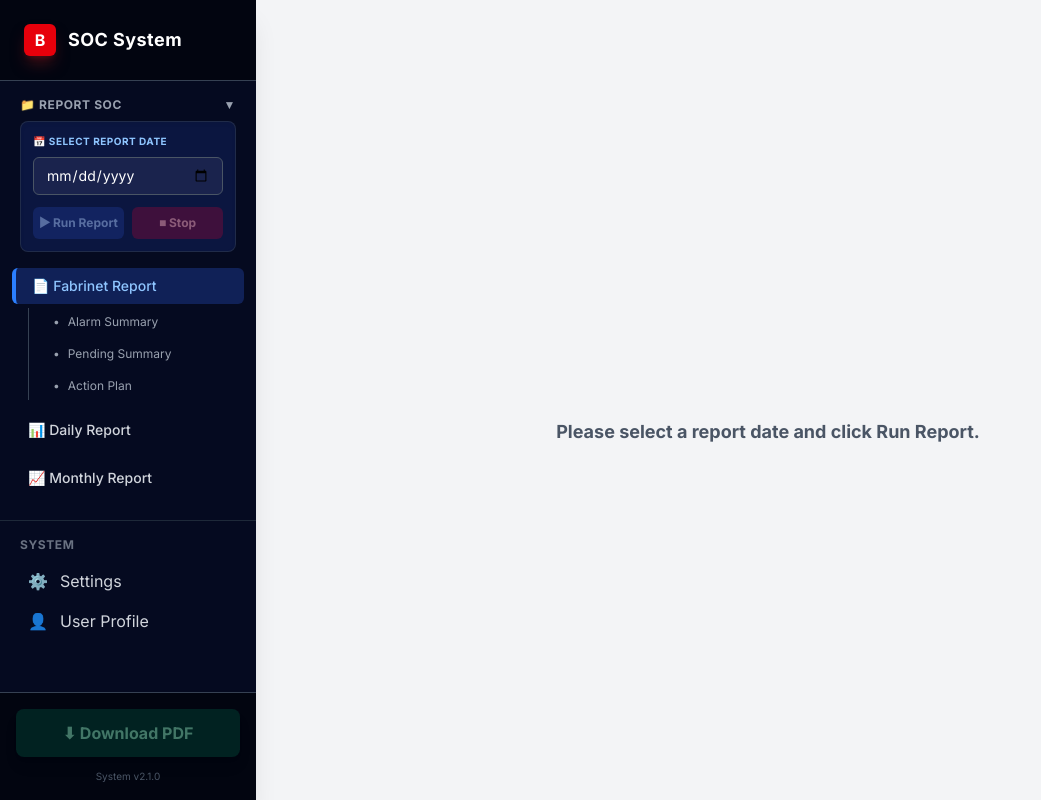
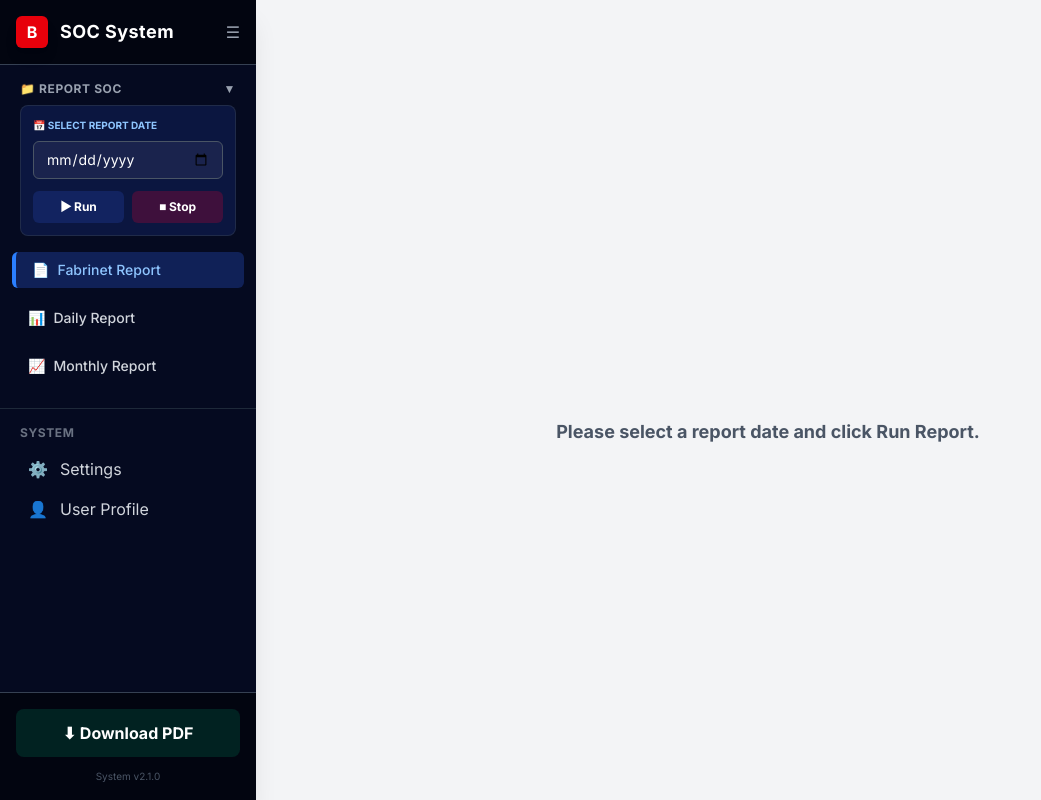
Before and after one commit to Sulaiman-Doloh/bmsp-soc-fabrinet-daily-report-web-app, a Next.js app: page /dashboard/report in a window 1280 px wide. Shown: the whole page, without its empty margins (0-1041 px from the left). Built offline with nearby package versions, Linux system fonts and the light colour scheme; a web font is replaced by a local one.

Commit message:
Increase font size

```diff
--- a/components/report-table/IncidentPending.tsx
+++ b/components/report-table/IncidentPending.tsx
@@ -26,7 +26,7 @@ export default function PendingTable({ data }: Props) {
         <thead>
           <tr className="bg-white font-bold text-center">
             <th className="border border-black border-t-0 p-2 w-14 align-middle">No.</th>
-            <th className="border border-black border-t-0 p-2 w-35 align-middle">Incident ID</th>
+            <th className="border border-black border-t-0 p-2 w-43 align-middle">Incident ID</th>
             <th className="border border-black border-t-0 p-2 align-middle">Incident Name</th>
             <th className="border border-black border-t-0 p-2 w-24 align-middle">Status</th>
           </tr>
--- a/components/sidebar/Sidebar.tsx
+++ b/components/sidebar/Sidebar.tsx
@@ -1,33 +1,31 @@
 // components/Sidebar.tsx
 "use client";
 
-import React, { useState } from 'react';
-import { useReport } from '@/context/ReportContext';
+import React, { useState } from "react";
+import { useReport } from "@/context/ReportContext";
 
 export default function Sidebar() {
   const [isReportSocOpen, setIsReportSocOpen] = useState(true);
-  const [activeReport, setActiveReport] = useState('fabrinet');
+  const [activeReport, setActiveReport] = useState("fabrinet");
+  const [isCollapsed, setIsCollapsed] = useState(false); // ✅ เพิ่ม state ย่อ/ขยาย
 
-  // เรียกใช้ Context
   const {
     selectedDate,
     reportDate,
     setSelectedDate,
     setReportDate,
-    isRunning
+    isRunning,
   } = useReport();
 
   const scrollToSection = (id: string) => {
     const element = document.getElementById(id);
     if (element) {
-      element.scrollIntoView({ behavior: 'smooth' });
+      element.scrollIntoView({ behavior: "smooth" });
     }
   };
 
-  // ฟังก์ชันเมื่อเปลี่ยนวันที่ (เหลือกล่องเดียว)
   const handleDateChange = (e: React.ChangeEvent<HTMLInputElement>) => {
-    const selectedDate = e.target.value;
-    setSelectedDate(selectedDate);
+    setSelectedDate(e.target.value);
   };
 
   const handleRunReport = () => {
@@ -42,6 +40,7 @@ export default function Sidebar() {
 
   const handleDownload = async () => {
     if (!reportDate || isRunning) return;
+
     const reportRoot = document.getElementById("report-root");
     if (!reportRoot) return;
 
@@ -52,42 +51,40 @@ export default function Sidebar() {
 
       const html2canvasModule = await import("html2canvas");
       const html2canvas = html2canvasModule.default || html2canvasModule;
+
       const jspdfModule = await import("jspdf");
       const { jsPDF } = jspdfModule;
+
       const filename = `SOC Daily Report [Fabrinet]${reportDate}.pdf`;
 
-      const pages = Array.from(reportRoot.querySelectorAll(".a4-page")) as HTMLElement[];
+      const pages = Array.from(
+        reportRoot.querySelectorAll(".a4-page")
+      ) as HTMLElement[];
+
       if (pages.length === 0) return;
 
-      const waitForImages = async (root: HTMLElement) => {
-        const images = Array.from(root.querySelectorAll("img"));
-        await Promise.all(
-          images.map((img) => {
-            if (img.complete) return Promise.resolve();
-            return new Promise<void>((resolve) => {
-              img.onload = () => resolve();
-              img.onerror = () => resolve();
+      const pdf = new jsPDF({
+        unit: "mm",
+        format: "a4",
+        orientation: "portrait",
       });
-          })
-        );
-      };
 
-      await waitForImages(reportRoot);
-
-      const pdf = new jsPDF({ unit: "mm", format: "a4", orientation: "portrait" });
       const pageWidth = pdf.internal.pageSize.getWidth();
       const pageHeight = pdf.internal.pageSize.getHeight();
 
-      for (let i = 0; i < pages.length; i += 1) {
-        await new Promise<void>((resolve) => requestAnimationFrame(() => resolve()));
+      for (let i = 0; i < pages.length; i++) {
+        await new Promise<void>((resolve) =>
+          requestAnimationFrame(() => resolve())
+        );
+
         const canvas = await html2canvas(pages[i], {
           scale: 2,
           useCORS: true,
           backgroundColor: "#ffffff",
-          scrollX: -window.scrollX,
-          scrollY: -window.scrollY
         });
+
         const imgData = canvas.toDataURL("image/jpeg", 0.98);
+
         if (i > 0) pdf.addPage();
         pdf.addImage(imgData, "JPEG", 0, 0, pageWidth, pageHeight);
       }
@@ -95,39 +92,53 @@ export default function Sidebar() {
       pdf.save(filename);
     } catch (error) {
       console.error("Download PDF failed:", error);
-    } finally {
     }
   };
 
   return (
-    <aside className="w-64 bg-[#050a20] text-white h-screen sticky top-0 left-0 flex flex-col shadow-xl print:hidden z-50 font-sans">
-
-      {/* 1. Logo Area */}
-      <div className="p-6 border-b border-gray-700 flex items-center gap-3 bg-[#020510]">
-        <div className="w-8 h-8 bg-red-600 rounded-md flex items-center justify-center font-bold shadow-red-900/50 shadow-lg">B</div>
-        <span className="text-lg font-bold tracking-wide">SOC System</span>
+    <aside
+      className={`${
+        isCollapsed ? "w-20" : "w-64"
+      } bg-[#050a20] text-white h-screen sticky top-0 left-0 flex flex-col shadow-xl print:hidden z-50 font-sans transition-all duration-300`}
+    >
+      {/* Logo + Toggle */}
+      <div className="p-4 border-b border-gray-700 flex items-center justify-between bg-[#020510]">
+        <div className="flex items-center gap-3">
+          <div className="w-8 h-8 bg-red-600 rounded-md flex items-center justify-center font-bold shadow-lg">
+            B
+          </div>
+          {!isCollapsed && (
+            <span className="text-lg font-bold tracking-wide">
+              SOC System
+            </span>
+          )}
         </div>
 
-      {/* 2. Menu Navigation */}
+        <button
+          onClick={() => setIsCollapsed(!isCollapsed)}
+          className="text-gray-400 hover:text-white transition"
+        >
+          ☰
+        </button>
+      </div>
+
       <nav className="flex-1 overflow-y-auto py-4">
-
-        {/* --- Group 1: Report SOC --- */}
         <div className="px-3 mb-6">
           <button
             onClick={() => setIsReportSocOpen(!isReportSocOpen)}
-            className="w-full flex items-center justify-between text-gray-400 hover:text-white mb-2 px-2 transition-colors uppercase text-xs font-bold tracking-wider"
+            className="w-full flex items-center justify-between text-gray-400 hover:text-white mb-2 px-2 transition uppercase text-xs font-bold tracking-wider"
           >
-            <span>📁 Report SOC</span>
-            <span>{isReportSocOpen ? '▼' : '▶'}</span>
+            {!isCollapsed && <span>📁 Report SOC</span>}
+            {!isCollapsed && <span>{isReportSocOpen ? "▼" : "▶"}</span>}
           </button>
 
           {isReportSocOpen && (
             <div className="space-y-3 mt-2">
-
-              {/* === แก้ไข: เหลือกล่องเดียว (Select Date) === */}
+              {/* Date Selector */}
+              {!isCollapsed && (
                 <div className="px-2 mb-4">
-                <div className="bg-[#0b1640] p-3 rounded-lg border border-gray-700/50 shadow-inner">
-                    <label className="text-[10px] text-blue-300 font-bold uppercase mb-2 block tracking-wider">
+                  <div className="bg-[#0b1640] p-3 rounded-lg border border-gray-700/50">
+                    <label className="text-[10px] text-blue-300 font-bold uppercase mb-2 block">
                       📅 Select Report Date
                     </label>
                     <input
@@ -135,96 +146,100 @@ export default function Sidebar() {
                       value={selectedDate}
                       onChange={handleDateChange}
                       disabled={isRunning}
-                        className="w-full bg-[#1a234d] border border-gray-600 text-white text-sm rounded-md px-3 py-2 focus:outline-none focus:border-blue-500 transition-all cursor-pointer hover:border-gray-500"
+                      className="w-full bg-[#1a234d] border border-gray-600 text-white text-sm rounded-md px-3 py-2"
                     />
+
                     <div className="mt-3 flex gap-2">
                       <button
                         onClick={handleRunReport}
                         disabled={!selectedDate || isRunning}
-                        className="flex-1 bg-blue-600 disabled:bg-blue-900/40 disabled:text-blue-200/40 hover:bg-blue-500 text-white font-bold py-2 rounded-md text-xs transition"
+                        className="flex-1 bg-blue-600 disabled:bg-blue-900/40 hover:bg-blue-500 text-white font-bold py-2 rounded-md text-xs"
                       >
-                        ▶ Run Report
+                        ▶ Run
                       </button>
                       <button
                         onClick={handleStopReport}
                         disabled={!reportDate && !isRunning}
-                        className="flex-1 bg-rose-600 disabled:bg-rose-900/40 disabled:text-rose-200/40 hover:bg-rose-500 text-white font-bold py-2 rounded-md text-xs transition"
+                        className="flex-1 bg-rose-600 disabled:bg-rose-900/40 hover:bg-rose-500 text-white font-bold py-2 rounded-md text-xs"
                       >
                         ■ Stop
                       </button>
                     </div>
                   </div>
                 </div>
+              )}
 
-              {/* 1.1 Fabrinet Report */}
-              <div>
+              {/* Fabrinet */}
               <button
-                  onClick={() => setActiveReport('fabrinet')}
-                  className={`w-full text-left px-4 py-2 rounded-md transition flex items-center gap-2 text-sm font-medium
-                    ${activeReport === 'fabrinet' ? 'bg-blue-900/50 text-blue-300 border-l-4 border-blue-500' : 'text-gray-300 hover:bg-gray-800'}`}
+                onClick={() => setActiveReport("fabrinet")}
+                className={`w-full text-left px-4 py-2 rounded-md transition flex items-center gap-2 text-sm font-medium ${
+                  activeReport === "fabrinet"
+                    ? "bg-blue-900/50 text-blue-300 border-l-4 border-blue-500"
+                    : "text-gray-300 hover:bg-gray-800"
+                }`}
               >
-                  📄 Fabrinet Report
+                <span>📄</span>
+                {!isCollapsed && "Fabrinet Report"}
               </button>
 
-                {/* Submenu for Fabrinet */}
-                {activeReport === 'fabrinet' && (
-                  <div className="ml-4 pl-3 border-l border-gray-700 mt-1 space-y-1">
-                    <button onClick={() => scrollToSection('page-1')} className="w-full text-left px-3 py-1.5 rounded text-xs text-gray-400 hover:text-white hover:bg-gray-800 transition flex items-center gap-2">
-                      <span>•</span> Alarm Summary
+              {/* Daily */}
+              <button
+                onClick={() => setActiveReport("daily")}
+                className={`w-full text-left px-4 py-2 rounded-md transition flex items-center gap-2 text-sm font-medium ${
+                  activeReport === "daily"
+                    ? "bg-blue-900/50 text-blue-300 border-l-4 border-blue-500"
+                    : "text-gray-300 hover:bg-gray-800"
+                }`}
+              >
+                <span>📊</span>
+                {!isCollapsed && "Daily Report"}
               </button>
-                    <button onClick={() => scrollToSection('page-2')} className="w-full text-left px-3 py-1.5 rounded text-xs text-gray-400 hover:text-white hover:bg-gray-800 transition flex items-center gap-2">
-                      <span>•</span> Pending Summary
-                    </button>
-                    <button onClick={() => scrollToSection('page-3')} className="w-full text-left px-3 py-1.5 rounded text-xs text-gray-400 hover:text-white hover:bg-gray-800 transition flex items-center gap-2">
-                      <span>•</span> Action Plan
+
+              {/* Monthly */}
+              <button className="w-full text-left px-4 py-2 rounded-md transition flex items-center gap-2 text-sm font-medium text-gray-300 hover:bg-gray-800">
+                <span>📈</span>
+                {!isCollapsed && "Monthly Report"}
               </button>
             </div>
           )}
         </div>
 
-              {/* 1.2 Daily Report */}
-              <button
-                onClick={() => setActiveReport('daily')}
-                className={`w-full text-left px-4 py-2 rounded-md transition flex items-center gap-2 text-sm font-medium
-                  ${activeReport === 'daily' ? 'bg-blue-900/50 text-blue-300 border-l-4 border-blue-500' : 'text-gray-300 hover:bg-gray-800'}`}
-              >
-                📊 Daily Report
+        {/* System */}
+        <div className="px-3 border-t border-gray-800 pt-4 mt-2">
+          {!isCollapsed && (
+            <div className="text-gray-500 uppercase text-xs font-bold tracking-wider mb-2 px-2">
+              System
+            </div>
+          )}
+
+          <button className="w-full text-left px-4 py-2 rounded-md transition flex items-center gap-3 text-gray-300 hover:bg-gray-800 hover:text-white">
+            <span>⚙️</span>
+            {!isCollapsed && "Settings"}
           </button>
 
-              {/* 1.3 Other Report */}
-              <button className="w-full text-left px-4 py-2 rounded-md transition flex items-center gap-2 text-sm font-medium text-gray-300 hover:bg-gray-800">
-                📈 Monthly Report
-              </button>
-
-            </div>
-          )}
-        </div>
-
-        {/* --- Group 2: Settings --- */}
-        <div className="px-3 border-t border-gray-800 pt-4 mt-2">
-          <div className="text-gray-500 uppercase text-xs font-bold tracking-wider mb-2 px-2">System</div>
           <button className="w-full text-left px-4 py-2 rounded-md transition flex items-center gap-3 text-gray-300 hover:bg-gray-800 hover:text-white">
-            <span>⚙️</span> Settings
-          </button>
-          <button className="w-full text-left px-4 py-2 rounded-md transition flex items-center gap-3 text-gray-300 hover:bg-gray-800 hover:text-white">
-            <span>👤</span> User Profile
+            <span>👤</span>
+            {!isCollapsed && "User Profile"}
           </button>
         </div>
-
       </nav>
 
-      {/* 3. Footer Actions */}
+      {/* Footer */}
       <div className="p-4 border-t border-gray-700 bg-[#020510]">
         <button
           onClick={handleDownload}
           disabled={!reportDate || isRunning}
-          className="w-full bg-emerald-600 disabled:bg-emerald-900/40 disabled:text-emerald-200/40 hover:bg-emerald-500 text-white font-bold py-3 px-4 rounded-lg shadow-lg transition transform active:scale-95 flex items-center justify-center gap-2"
+          className="w-full bg-emerald-600 disabled:bg-emerald-900/40 hover:bg-emerald-500 text-white font-bold py-3 px-4 rounded-lg transition flex items-center justify-center gap-2"
         >
-          ⬇ Download PDF
+          ⬇ {!isCollapsed && "Download PDF"}
         </button>
-        <p className="text-[10px] text-center text-gray-600 mt-3 font-mono">System v2.1.0</p>
+
+        {!isCollapsed && (
+          <p className="text-[10px] text-center text-gray-600 mt-3 font-mono">
+            System v2.1.0
+          </p>
+        )}
       </div>
-
     </aside>
   );
 }
```
Also changed, not shown: app/dashboard/report/page.tsx (+5 -2 lines), app/globals.css (+3 -18 lines). Lines whose indentation alone changed are shown as unchanged.
